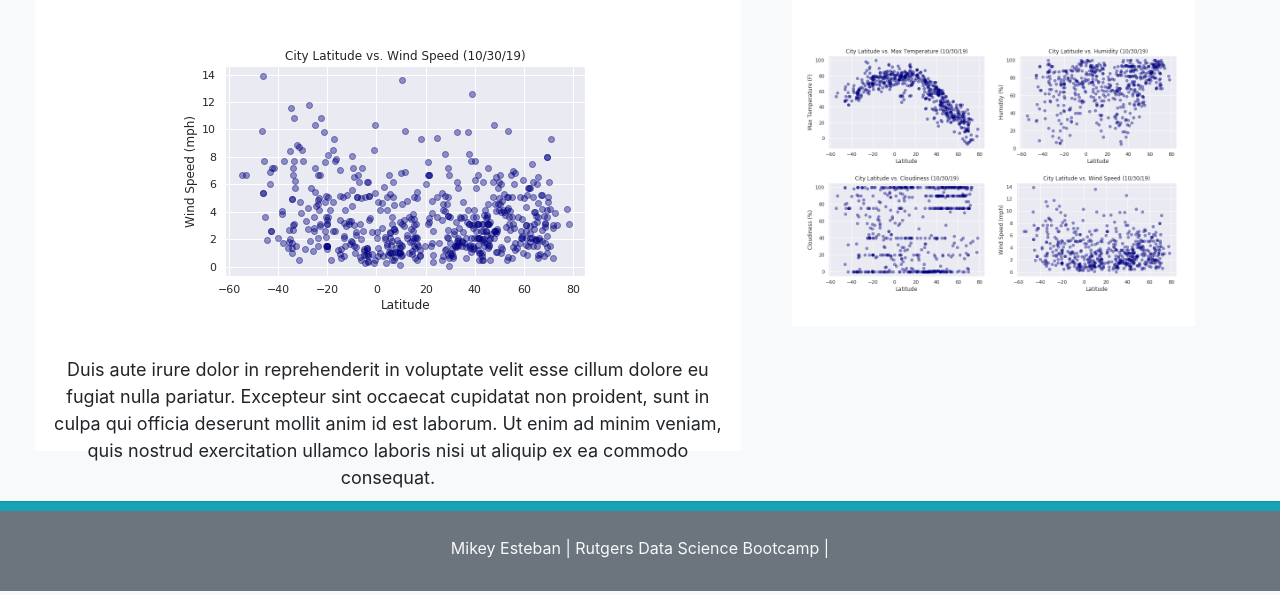
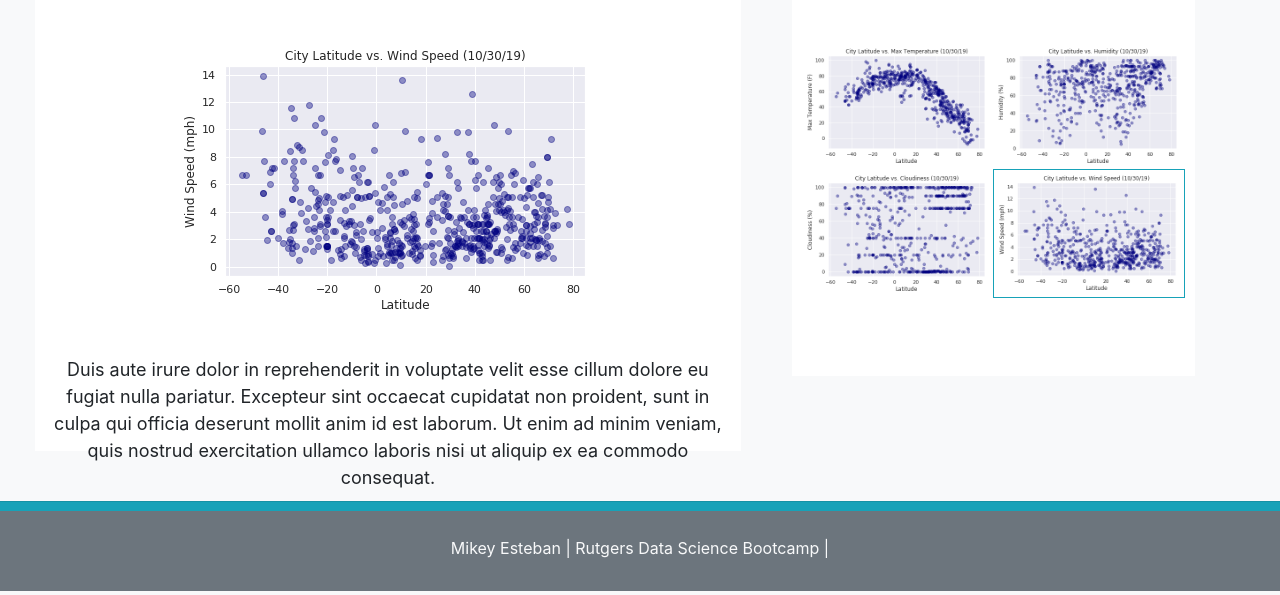
Before and after one commit to Mikey-Esteban/web-design-challenge, a plain HTML site: page web_visualizations/windspeed.html in a window 1280 px wide. Shown: the part 205-800 px from the top of the page. Drawn offline with nearby package versions, Linux system fonts and the light colour scheme.

Commit message:
added img-link functionality and borders

```diff
--- a/web_visualizations/custom_styles.css
+++ b/web_visualizations/custom_styles.css
@@ -28,7 +28,7 @@
 }
 
 .right_box {
-  height: 425px;
+  height: 475px;
   padding: 10px;
 }
 
@@ -49,6 +49,10 @@
   padding-top: 30px;
 }
 
+.info a:hover{
+  text-decoration: none !important;
+}
+
 .sigline {
   text-align: center;
   padding-top: 25px;
--- a/web_visualizations/windspeed.html
+++ b/web_visualizations/windspeed.html
@@ -13,6 +13,11 @@
       max-width: 100%;
       height: auto;
     }
+
+		#highlight {
+			margin-top: -1px;
+		  margin-bottom:-1px;
+		}
   </style>
 </head>
 <body class="bg-light">
@@ -65,10 +70,10 @@
 									<div class="right_box bg-white offset-1 col-md-4">
 													<div class="header"><h3 class="text-info">Visualizations</h3><hr></div>
 													<div class="info">
-																<img src="Resources/MaxTempvsLat.png" class="landing-img float-left" alt="Temp vs Lat">
-																<img src="Resources/HumidityvsLat.png" class="landing-img float-left" alt="Humidity vs Lat">
-																<img src="Resources/CloudinessvsLat.png" class="landing-img float-left" alt="Cloudiness vs Lat">
-																<img src="Resources/WindSpeedvsLat.png" class="landing-img float-left" alt="WindSpeed vs Lat">
+														<a href="temp.html"><img src="Resources/MaxTempvsLat.png" class="landing-img float-left" alt="Temp vs Lat"></a>
+														<a href="humidity.html"><img src="Resources/HumidityvsLat.png" class="landing-img float-left" alt="Humidity vs Lat"></a>
+														<a href="cloudiness.html"><img src="Resources/CloudinessvsLat.png" class="landing-img float-left" alt="Cloudiness vs Lat"></a>
+														<a href="windspeed.html"><img src="Resources/WindSpeedvsLat.png" id="highlight" class="border border-info landing-img float-left" alt="WindSpeed vs Lat"></a>
 													</div>
 									</div>
 						</div>
```
Also changed, not shown: web_visualizations/cloudiness.html (+9 -5 lines), web_visualizations/comparisons.html (+10 -0 lines), web_visualizations/humidity.html (+4 -4 lines), web_visualizations/index.html (+4 -4 lines), web_visualizations/temp.html (+9 -4 lines).
